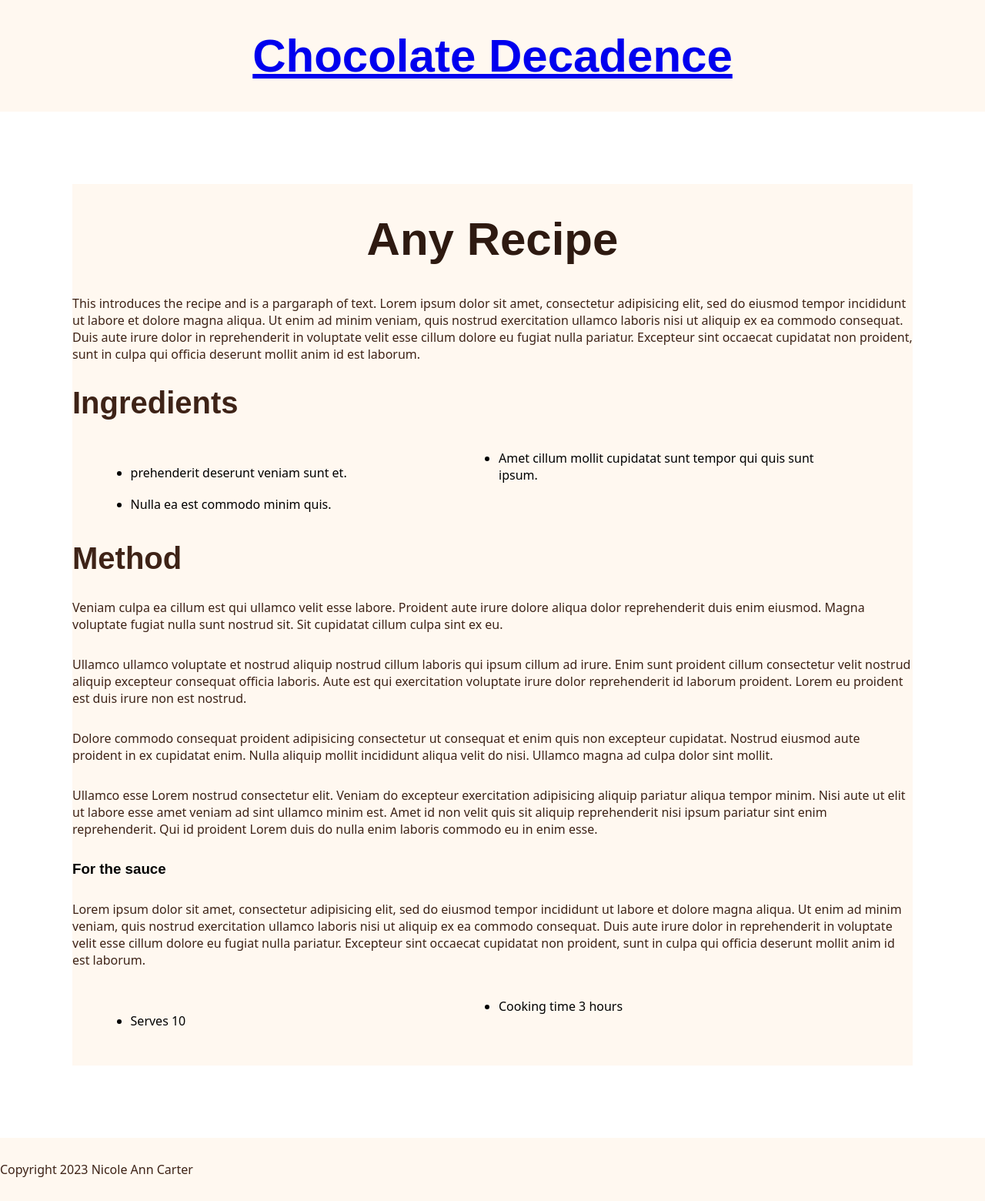
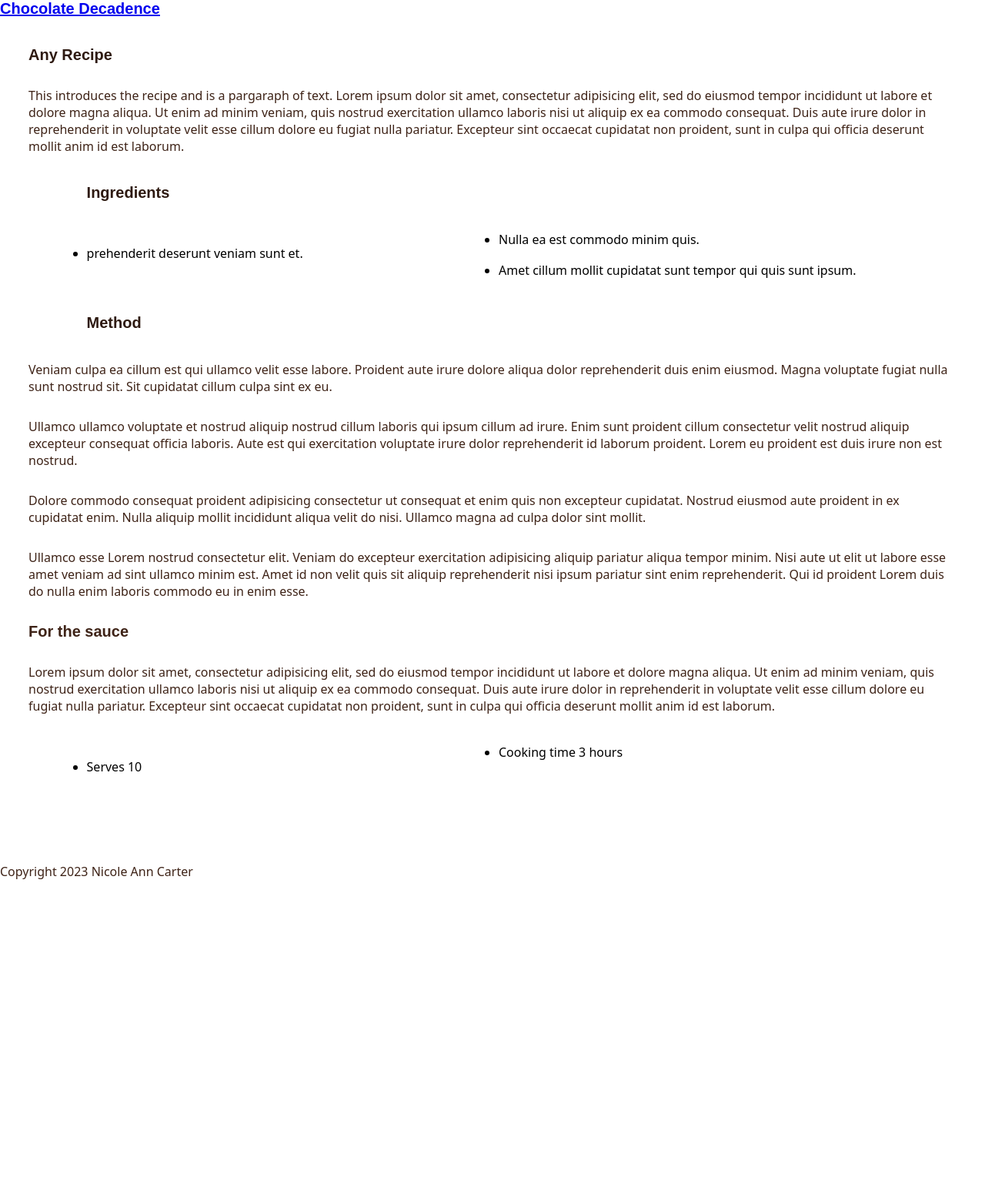
Before and after one commit to nicoleanncarter/recipes, a Jekyll site: the page built from _recipes/recipe2.md, in a window 1280 px wide. Shown: the whole page at 77% size. Built offline with Jekyll 4.4.1, drawn with Linux system fonts in a browser that asks for light colours; after the commit the page ends 1173 px from its top, so only the background shows below that.

Commit message:
Update recipes.css

```diff
--- a/styles/recipes.css
+++ b/styles/recipes.css
@@ -1,4 +1,4 @@
- html {
+html {
   font-family: sans-serif;
   -ms-text-size-adjust: 100%;
   -webkit-text-size-adjust: 100%;
@@ -10,29 +10,41 @@
   box-sizing: border-box;
 }
 
-body {
-background-color: rgb(255, 248, 240);
+main {
+  width: 100;
+  border: 1cm solid white;
 }
 
-h1  {
+body {
+background-color: white;
+}
+
+h1 {
+  text-align: left;
+  font-family: fantasy;
+  font-size: 20px;
+  color:rgb(46, 26, 17);
+  }
+
+h2  {
 color: rgb(46, 26, 17);
 margin-bottom: 1cm;
 margin-top: 1cm;
 margin-left: 2cm;
 margin-right: 2cm;
-font-size:  60px;
+font-size:  20px;
 font-family: fantasy;
-text-align: center;
+text-align: left;
 }
 
-h2  {
+h3  {
   color: rgb(62, 35, 23);
   margin-bottom: 12px;
   margin-top: 12px;
   margin-left: 0cm;
   margin-right: 2cm;
   font-family: fantasy;
-  font-size:  40px;
+  font-size:  20px;
   }
 
 p {
@@ -57,11 +69,6 @@ li {
   margin-bottom: 5mm;
 }
 
-main {
-  width: 100;
-  border: 2.5cm solid white;
-}
-
 img {
   width: 100%;
 }
```
